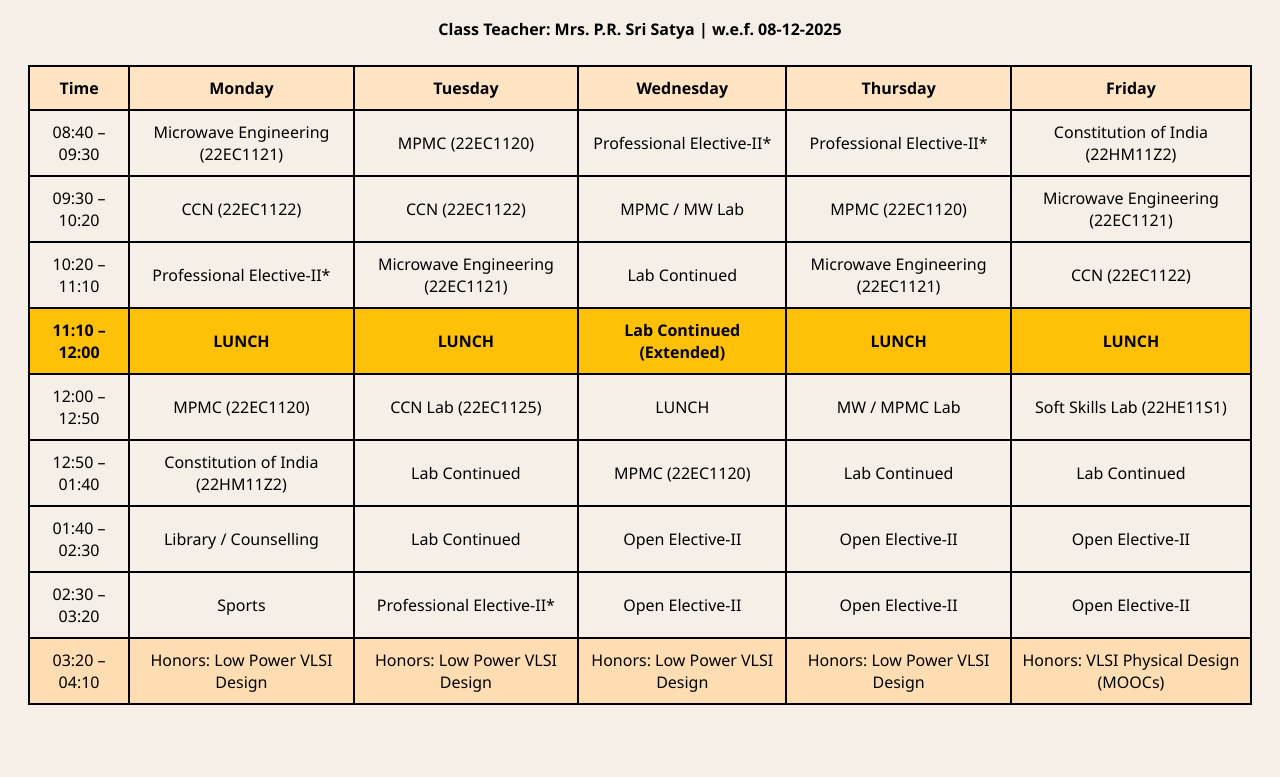
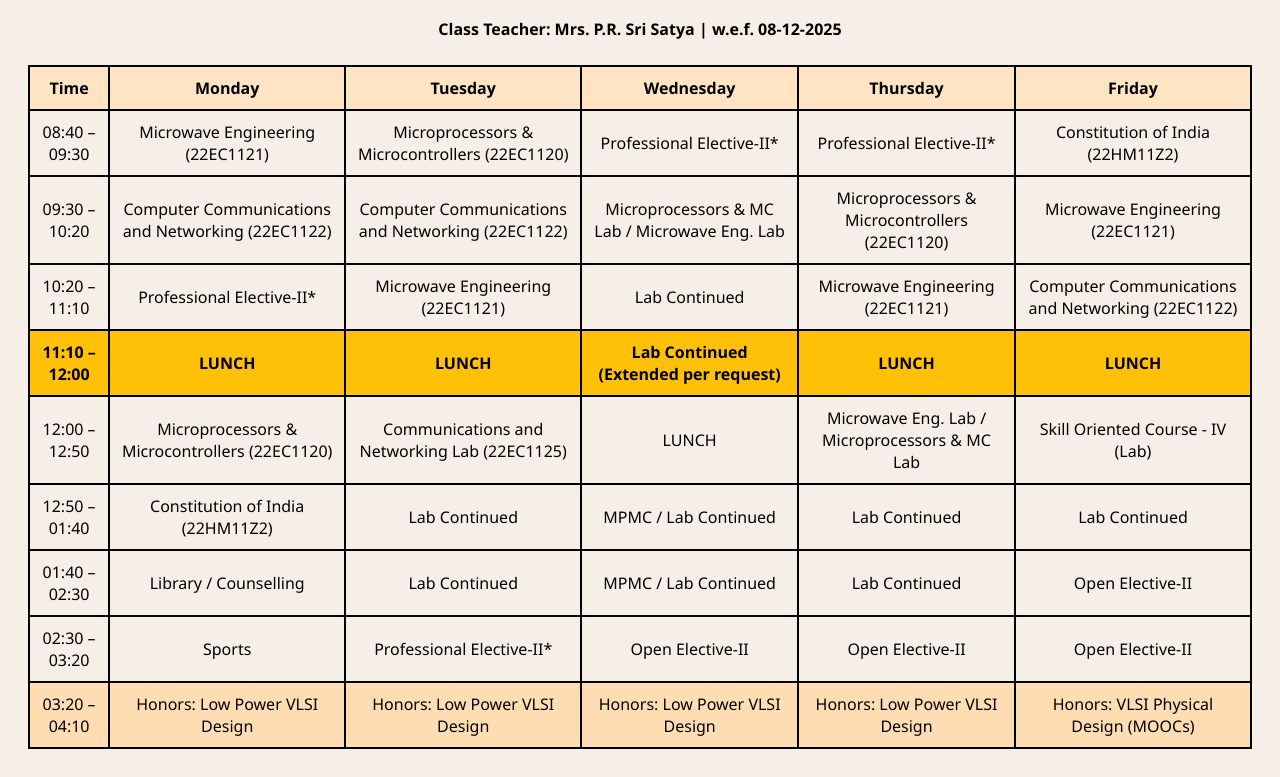
Before and after one commit to shashank4521/timetable, a plain HTML site: page index.html in a window 1280 px wide. Shown: the part 148-925 px from the top of the page. Before the commit the page ends 881 px from the top, so only its background shows below. Drawn offline with Linux system fonts and the light colour scheme.

Commit message:
last time

```diff
--- a/index.html
+++ b/index.html
@@ -25,7 +25,7 @@
     <tr>
         <td>08:40 – 09:30</td>
         <td>Microwave Engineering (22EC1121)</td>
-    <td>MPMC (22EC1120)</td>
+        <td>Microprocessors & Microcontrollers (22EC1120)</td>
         <td>Professional Elective-II*</td>
         <td>Professional Elective-II*</td>
         <td>Constitution of India (22HM11Z2)</td>
@@ -33,10 +33,10 @@
 
     <tr>
         <td>09:30 – 10:20</td>
-    <td>CCN (22EC1122)</td>
-    <td>CCN (22EC1122)</td>
-    <td>MPMC / MW Lab</td>
-    <td>MPMC (22EC1120)</td>
+        <td>Computer Communications and Networking (22EC1122)</td>
+        <td>Computer Communications and Networking (22EC1122)</td>
+        <td>Microprocessors & MC Lab / Microwave Eng. Lab</td>
+        <td>Microprocessors & Microcontrollers (22EC1120)</td>
         <td>Microwave Engineering (22EC1121)</td>
     </tr>
 
@@ -46,32 +46,32 @@
         <td>Microwave Engineering (22EC1121)</td>
         <td>Lab Continued</td>
         <td>Microwave Engineering (22EC1121)</td>
-    <td>CCN (22EC1122)</td>
+        <td>Computer Communications and Networking (22EC1122)</td>
     </tr>
 
     <tr class="lunch">
         <td>11:10 – 12:00</td>
         <td>LUNCH</td>
         <td>LUNCH</td>
-    <td>Lab Continued (Extended)</td>
+        <td>Lab Continued (Extended per request)</td>
         <td>LUNCH</td>
         <td>LUNCH</td>
     </tr>
 
     <tr>
         <td>12:00 – 12:50</td>
-    <td>MPMC (22EC1120)</td>
-    <td>CCN Lab (22EC1125)</td>
+        <td>Microprocessors & Microcontrollers (22EC1120)</td>
+        <td>Communications and Networking Lab (22EC1125)</td>
         <td>LUNCH</td>
-    <td>MW / MPMC Lab</td>
-    <td>Soft Skills Lab (22HE11S1)</td>
+        <td>Microwave Eng. Lab / Microprocessors & MC Lab</td>
+        <td>Skill Oriented Course - IV (Lab)</td>
     </tr>
 
     <tr>
         <td>12:50 – 01:40</td>
         <td>Constitution of India (22HM11Z2)</td>
         <td>Lab Continued</td>
-    <td>MPMC (22EC1120)</td>
+        <td>MPMC / Lab Continued</td>
         <td>Lab Continued</td>
         <td>Lab Continued</td>
     </tr>
@@ -80,8 +80,8 @@
         <td>01:40 – 02:30</td>
         <td>Library / Counselling</td>
         <td>Lab Continued</td>
-    <td>Open Elective-II</td>
-    <td>Open Elective-II</td>
+        <td>MPMC / Lab Continued</td>
+        <td>Lab Continued</td>
         <td>Open Elective-II</td>
     </tr>
 
```
Lines whose indentation alone changed are shown as unchanged.
